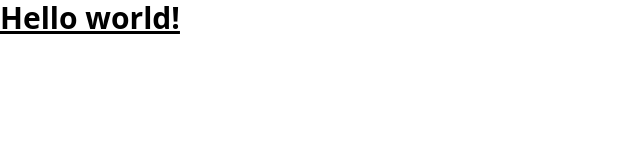
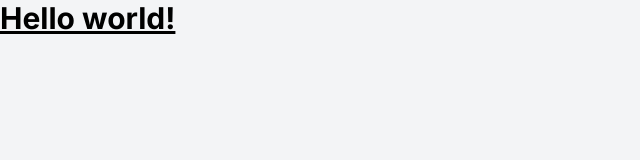
Before and after one commit to arafatyamin/kacha-bazar, a Next.js app: page / in a window 1280 px wide. Shown: the top 160 px of the page, without its empty margins (0-640 px from the left). Built offline with nearby package versions, Linux system fonts and the light colour scheme.

Commit message:
added theme configuration and utility classes

```diff
--- a/styles/globals.css
+++ b/styles/globals.css
@@ -13,7 +13,122 @@ body {
   background: #fff;
   font-family: "Nunito", sans-serif;
 } */
+@import url("https://fonts.googleapis.com/css2?family=Inter:wght@400;600;700&display=swap");
+@import url("https://fonts.googleapis.com/css2?family=Open+Sans:wght@400;600;700&display=swap");
 
 @tailwind base;
 @tailwind components;
 @tailwind utilities;
+
+@layer base {
+  * {
+    margin: 0;
+    padding: 0;
+    box-sizing: border-box;
+  }
+  :root {
+    --clr-primary: #10b981;
+    --clr-primary-light: #d1fae5;
+    --clr-primary-hover: #059669;
+
+    --clr-secondary: #f3f4f6;
+    --clr-gray: #6b7280;
+    --clr-red: #ef4444;
+    --clr-red-light: #fee2e2;
+
+    --ff-primary: Inter, sans-serif;
+    --ff-secondary: Open Sans, sans-serif;
+
+    --fs-700: 1.875rem;
+    --fs-600: 1.5rem;
+    --fs-550: 1.125rem;
+    --fs-500: 1.25rem;
+    --fs-400: 1rem;
+    --fs-300: 0.875rem;
+    --fs-200: 0.75rem;
+
+    --fw-400: 400;
+    --fw-500: 500;
+    --fw-700: 700;
+    --fw-600: 600;
+  }
+  html {
+    font-family: var(--ff-primary), sans-serif;
+  }
+  body {
+    background: var(--clr-secondary);
+  }
+
+  h1 {
+    @apply text-3xl;
+  }
+  h2 {
+    @apply text-2xl;
+  }
+  h3 {
+    @apply text-xl;
+  }
+  table {
+    @apply border-collapse shadow-md min-w-[60%] rounded-md;
+  }
+  thead {
+    @apply shadow-md h-12 px-2;
+  }
+  th {
+    @apply uppercase px-2 lg:px-3 lg:py-2 text-sm font-bold text-left;
+  }
+  td {
+    @apply lg:px-3 lg:py-2 px-2 py-1;
+  }
+  tr:nth-child(even) {
+    background-color: #f2f2f2;
+  }
+}
+
+@layer utilities {
+  /* utility classes  */
+  .text-primary {
+    color: var(--clr-primary);
+  }
+
+  .text-primary-light {
+    color: var(--clr-primary-light);
+  }
+  .text-primary-hover {
+    color: var(--clr-primary-hover);
+  }
+
+  .bg-primary {
+    background: var(--clr-primary);
+  }
+
+  .bg-secondary {
+    background-color: var(--clr-secondary);
+  }
+  .border-primary {
+    border-bottom: 2px solid var(--clr-primary);
+  }
+
+  .text-gray-primary {
+    color: var(--clr-gray);
+  }
+  .text-red {
+    color: var(--clr-red);
+  }
+  .text-red-light {
+    color: var(--clr-red-light);
+  }
+
+  .font-primary {
+    font-family: var(--ff-primary), sans-serif;
+  }
+  .font-secondary {
+    font-family: var(--ff-secondary), sans-serif;
+  }
+}
+
+@layer components {
+  /* .tableActionsIcon {
+  font-size: 1.5rem;
+ } */
+}
```
